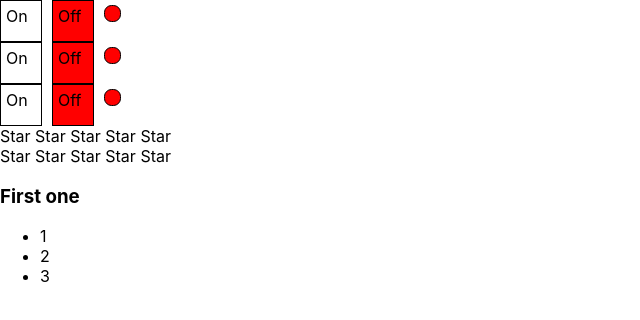
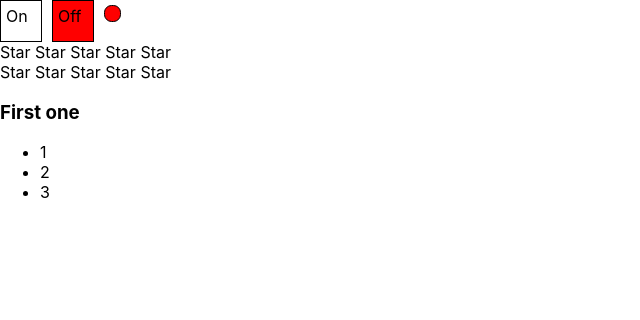
Before and after one commit to AndreiAkimochkin/SimpleTasks, a React (Create React App) app: page / in a window 1280 px wide. Shown: the top 320 px of the page, without its empty margins (0-640 px from the left). Built offline with nearby package versions, Linux system fonts and the light colour scheme.

Commit message:
9. Callbacks 2

```diff
--- a/src/App.tsx
+++ b/src/App.tsx
@@ -5,6 +5,7 @@ import {Rating, RatingValueType} from "./components/rating/Rating";
 import {OnOff} from "./components/OnOff/OnOff";
 import {UncontrolledAccordion} from "./components/accordion/UncontrolledAccordion";
 import {UncontrolledRating} from "./components/rating/UncontrolledRating";
+import {ControlledOnOff} from "./components/OnOff/UncontrolledOnOff";
 
 type PageTitlePropsType = {
     title: string
@@ -15,12 +16,14 @@ function App() {
 
     let [value, setValue]=useState<RatingValueType>(0)
     let [accordionCollapsed, setAccordionCollapsed]=useState<boolean>(false)
+    let [on, setOn] = useState(false)
     return (
         <div>
-            <OnOff/>
-            <OnOff/>
-            <OnOff/>
+            {/*<OnOff/>*/}
+            {/*<OnOff/>*/}
+            {/*<OnOff/>*/}
 
+            <ControlledOnOff on={on} setOn={setOn}/>
 
             {/*<UncontrolledAccordion title='First one' />*/}
             {/*<UncontrolledAccordion title='Second one' />*/}
@@ -28,6 +31,7 @@ function App() {
             <Rating value={value} onClick={setValue}/>
 
             <UncontrolledRating />
+
 
             {/*<PageTitle title="This is APP component"/>*/}
             {/*<PageTitle title="This is not APP component"/>*/}
--- a/src/components/OnOff/OnOff.tsx
+++ b/src/components/OnOff/OnOff.tsx
@@ -35,10 +35,12 @@ export function OnOff(props: onOffPropsType){
         backgroundColor:  on ? 'green': 'red'
            }
 
+       const setOnClicked =()=>{setOn(true)}
+       const setOffClicked =()=>{setOn(false)}
     return (
         <div>
-            <div onClick={()=>{setOn(true)}} style={onStyle}>On</div>
-            <div onClick={()=>{setOn(false)}}style={offStyle}>Off</div>
+            <div onClick={setOnClicked} style={onStyle}>On</div>
+            <div onClick={setOffClicked}style={offStyle}>Off</div>
             <div style={indicatorStyle}></div>
         </div>
     )
--- a/src/components/OnOff/UncontrolledOnOff.tsx
+++ b/src/components/OnOff/UncontrolledOnOff.tsx
@@ -1,12 +1,13 @@
 import React, {useState} from "react";
 
 type onOffPropsType = {
-    // on: boolean
+    on: boolean,
+    setOn:(on: boolean)=>void
 }
 
-export function OnOff(props: onOffPropsType){
+export function ControlledOnOff(props: onOffPropsType){
 
-    let [on, setOn] = useState(false)
+
 
     const onStyle ={
         width: '30px',
@@ -14,7 +15,7 @@ export function OnOff(props: onOffPropsType){
         border: '1px solid black',
         display: 'inline-block',
         padding: '5px',
-        backgroundColor: on ? 'green': ''
+        backgroundColor: props.on ? 'green': ''
     }
     const offStyle={
         width: '30px',
@@ -23,7 +24,7 @@ export function OnOff(props: onOffPropsType){
         display: 'inline-block',
         marginLeft: '10px',
         padding: '5px',
-        backgroundColor:  !on ? 'red': ''
+        backgroundColor:  !props.on ? 'red': ''
     }
     const indicatorStyle={
         width: '15px',
@@ -32,13 +33,15 @@ export function OnOff(props: onOffPropsType){
         border: '1px solid black',
         display: 'inline-block',
         marginLeft: '10px',
-        backgroundColor:  on ? 'green': 'red'
+        backgroundColor:  props.on ? 'green': 'red'
            }
 
+    const setOnClicked =()=>{props.setOn(true)}
+    const setOffClicked =()=>{props.setOn(false)}
     return (
         <div>
-            <div onClick={()=>{setOn(true)}} style={onStyle}>On</div>
-            <div onClick={()=>{setOn(false)}}style={offStyle}>Off</div>
+            <div onClick={setOnClicked} style={onStyle}>On</div>
+            <div onClick={setOffClicked}style={offStyle}>Off</div>
             <div style={indicatorStyle}></div>
         </div>
     )
```
Also changed, not shown: 1 other file (tests, documents, lock files or other folders).
